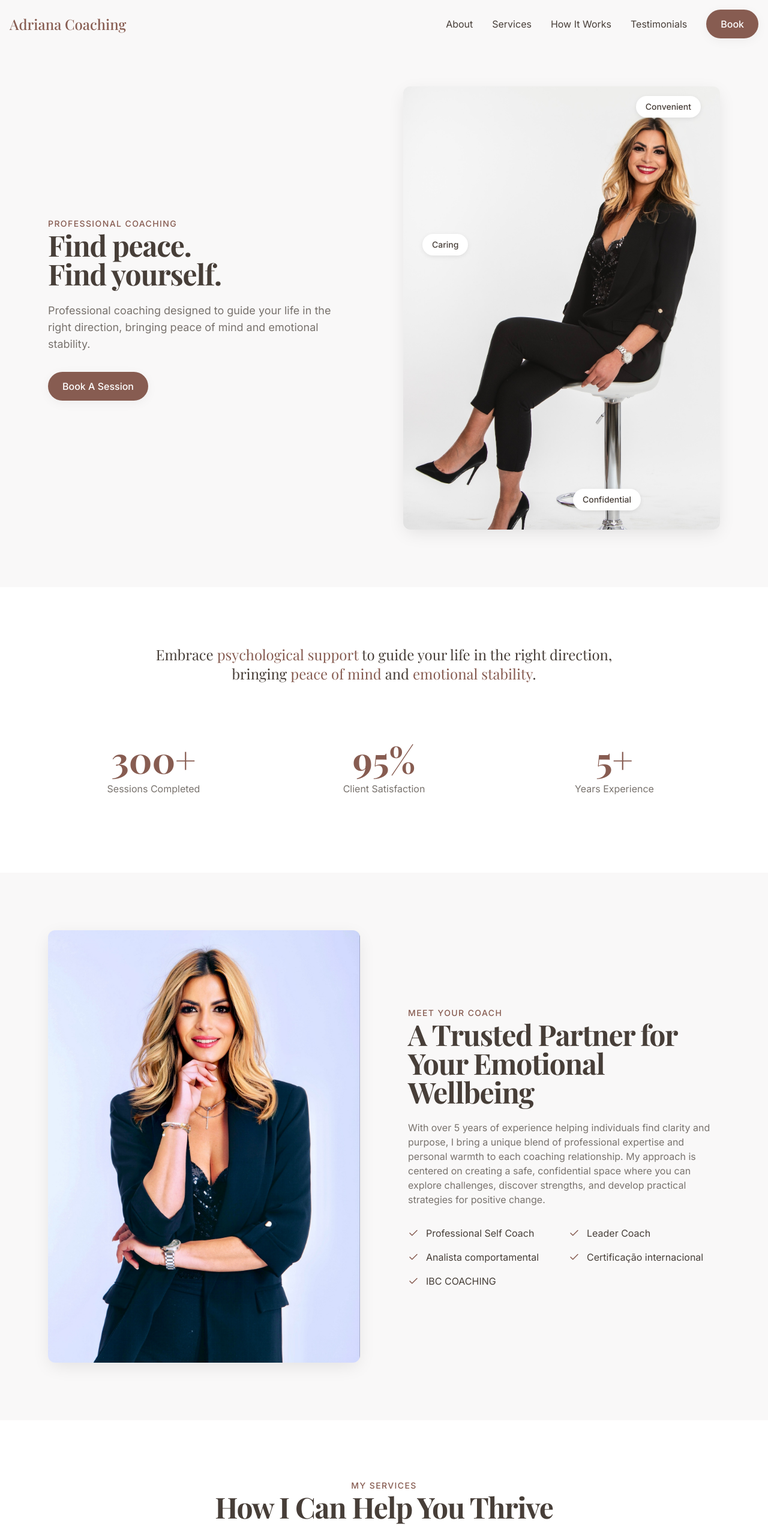
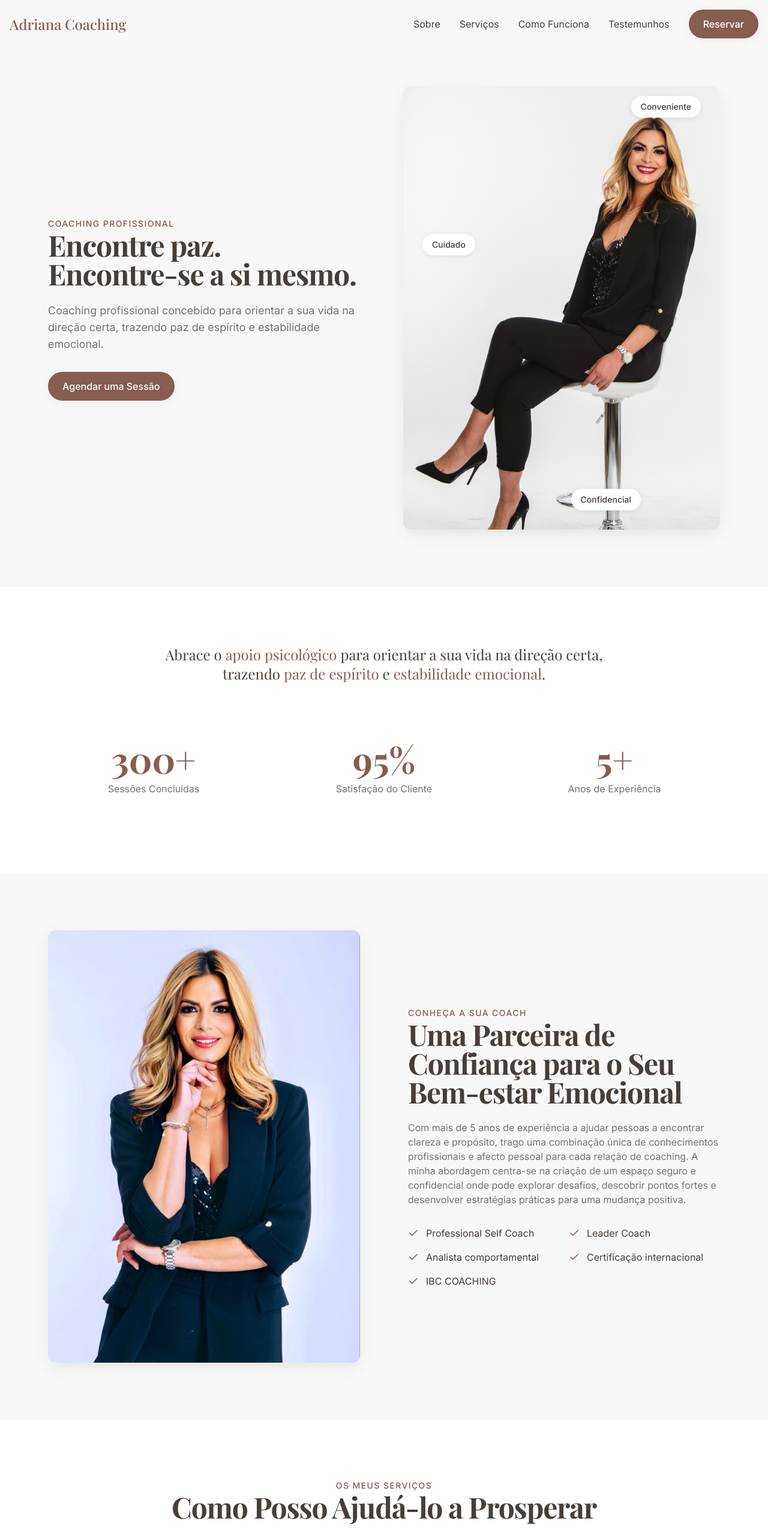
Before and after one commit to Vitor-VarelAI/adriana-empowerment-journey, a React (Vite) app: page / in a window 1280 px wide. Shown: the top 2566 px of the page at 60% size. Built offline with nearby package versions, Linux system fonts and the light colour scheme.

Commit message:
Translate text to Portuguese
Translate the text content of the website to European Portuguese.

```diff
--- a/src/components/About.tsx
+++ b/src/components/About.tsx
@@ -40,14 +40,14 @@ const About = () => {
             viewport={{ once: true }}
             transition={{ duration: 0.7 }}
           >
-            <span className="section-subtitle">MEET YOUR COACH</span>
-            <h2 className="section-title">A Trusted Partner for Your Emotional Wellbeing</h2>
+            <span className="section-subtitle">CONHEÇA A SUA COACH</span>
+            <h2 className="section-title">Uma Parceira de Confiança para o Seu Bem-estar Emocional</h2>
             <p className="text-muted-foreground mb-8">
-              With over 5 years of experience helping individuals find clarity and purpose,
-              I bring a unique blend of professional expertise and personal warmth to each
-              coaching relationship. My approach is centered on creating a safe, confidential
-              space where you can explore challenges, discover strengths, and develop
-              practical strategies for positive change.
+              Com mais de 5 anos de experiência a ajudar pessoas a encontrar clareza e propósito,
+              trago uma combinação única de conhecimentos profissionais e afecto pessoal para cada
+              relação de coaching. A minha abordagem centra-se na criação de um espaço seguro e confidencial
+              onde pode explorar desafios, descobrir pontos fortes e desenvolver
+              estratégias práticas para uma mudança positiva.
             </p>
 
             {/* Credentials */}
--- a/src/components/BookingTable.tsx
+++ b/src/components/BookingTable.tsx
@@ -63,7 +63,7 @@ const BookingTable = () => {
       });
 
       // You could add a toast notification here
-      alert('Booking request submitted! We will contact you soon.');
+      alert('Pedido de reserva enviado! Entraremos em contacto em breve.');
     }
   };
 
@@ -88,7 +88,7 @@ const BookingTable = () => {
           className="max-w-4xl mx-auto"
         >
           <div className="text-center mb-12">
-            <h2 className="section-title">Agende Sua Sessão</h2>
+            <h2 className="section-title">Agende a Sua Sessão</h2>
             <p className="text-muted-foreground mt-4">
               Selecione o serviço, a data e o horário que melhor se adequam à sua agenda.
             </p>
@@ -209,7 +209,7 @@ const BookingTable = () => {
                     <TableRow>
                       <TableCell colSpan={4} className="py-6">
                         <div className="space-y-4">
-                          <h3 className="text-lg font-playfair">Confirme sua Reserva</h3>
+                          <h3 className="text-lg font-playfair">Confirme a sua Reserva</h3>
                           <div className="bg-brown/5 p-4 rounded-lg space-y-3">
                             <div className="flex justify-between">
                               <span className="text-muted-foreground">Serviço:</span>
--- a/src/components/CTA.tsx
+++ b/src/components/CTA.tsx
@@ -13,9 +13,9 @@ const CTA = () => {
           viewport={{ once: true }}
           transition={{ duration: 0.7 }}
         >
-          <h2 className="section-title">Take the First Step Toward the Life You Deserve</h2>
+          <h2 className="section-title">Dê o Primeiro Passo para a Vida que Merece</h2>
           <p className="text-muted-foreground mb-6">
-            Begin your journey to a more balanced, fulfilling life with professional guidance and support.
+            Comece a sua jornada para uma vida mais equilibrada e gratificante com orientação e apoio profissional.
           </p>
           <div className="mb-8 p-6 bg-white/50 rounded-lg border border-brown/10">
             <p className="text-brown italic font-playfair text-lg">
--- a/src/components/Features.tsx
+++ b/src/components/Features.tsx
@@ -3,9 +3,9 @@ import { motion } from 'framer-motion';
 
 const Features = () => {
   const stats = [
-    { number: '300+', description: 'Sessions Completed' },
-    { number: '95%', description: 'Client Satisfaction' },
-    { number: '5+', description: 'Years Experience' },
+    { number: '300+', description: 'Sessões Concluídas' },
+    { number: '95%', description: 'Satisfação do Cliente' },
+    { number: '5+', description: 'Anos de Experiência' },
   ];
 
   return (
@@ -20,7 +20,7 @@ const Features = () => {
           transition={{ duration: 0.7 }}
         >
           <p className="text-xl md:text-2xl text-darkgray font-playfair leading-relaxed">
-            Embrace <span className="text-brown">psychological support</span> to guide your life in the right direction, bringing <span className="text-brown">peace of mind</span> and <span className="text-brown">emotional stability</span>.
+            Abrace o <span className="text-brown">apoio psicológico</span> para orientar a sua vida na direção certa, trazendo <span className="text-brown">paz de espírito</span> e <span className="text-brown">estabilidade emocional</span>.
           </p>
         </motion.div>
 
--- a/src/components/Footer.tsx
+++ b/src/components/Footer.tsx
@@ -19,7 +19,7 @@ const Footer = () => {
             Adriana Coaching
           </motion.a>
           <p className="text-muted-foreground mb-6 text-sm text-center">
-            Professional coaching to help you find peace and balance
+            Coaching profissional para o ajudar a encontrar paz e equilíbrio
           </p>
 
           {/* Social Icons */}
@@ -48,7 +48,7 @@ const Footer = () => {
           </div>
 
           <p className="text-muted-foreground text-sm">
-            &copy; {currentYear} Adriana Coaching. All rights reserved.
+            &copy; {currentYear} Adriana Coaching. Todos os direitos reservados.
           </p>
         </div>
       </div>
--- a/src/components/Header.tsx
+++ b/src/components/Header.tsx
@@ -17,10 +17,10 @@ const Header = () => {
   }, []);
 
   const navLinks = [
-    { name: 'About', href: '#about' },
-    { name: 'Services', href: '#services' },
-    { name: 'How It Works', href: '#process' },
-    { name: 'Testimonials', href: '#testimonials' },
+    { name: 'Sobre', href: '#about' },
+    { name: 'Serviços', href: '#services' },
+    { name: 'Como Funciona', href: '#process' },
+    { name: 'Testemunhos', href: '#testimonials' },
   ];
 
   return (
@@ -57,7 +57,7 @@ const Header = () => {
             animate={{ opacity: 1, scale: 1 }}
             transition={{ duration: 0.3, delay: 0.5 }}
           >
-            Book
+            Reservar
           </motion.a>
         </nav>
 
@@ -96,7 +96,7 @@ const Header = () => {
               className="button-primary text-center"
               onClick={() => setIsMenuOpen(false)}
             >
-              Book
+              Reservar
             </a>
           </div>
         </motion.div>
--- a/src/components/Hero.tsx
+++ b/src/components/Hero.tsx
@@ -39,13 +39,13 @@ const Hero = () => {
             animate={{ opacity: 1, x: 0 }}
             transition={{ duration: 0.7 }}
           >
-            <span className="section-subtitle">PROFESSIONAL COACHING</span>
+            <span className="section-subtitle">COACHING PROFISSIONAL</span>
             <h1 className="section-title mb-6">
-              Find peace.<br/>Find yourself.
+              Encontre paz.<br/>Encontre-se a si mesmo.
             </h1>
             <p className="text-muted-foreground text-lg mb-8 max-w-lg">
-              Professional coaching designed to guide your life in the right direction,
-              bringing peace of mind and emotional stability.
+              Coaching profissional concebido para orientar a sua vida na direção certa,
+              trazendo paz de espírito e estabilidade emocional.
             </p>
             <motion.a
               href="#book"
@@ -53,7 +53,7 @@ const Hero = () => {
               whileHover={{ scale: 1.05 }}
               whileTap={{ scale: 0.98 }}
             >
-              Book A Session
+              Agendar uma Sessão
             </motion.a>
           </motion.div>
 
@@ -80,7 +80,7 @@ const Hero = () => {
                 transition={{ duration: 0.5, delay: 0.6 }}
                 whileHover={{ y: -5 }}
               >
-                Convenient
+                Conveniente
               </motion.div>
 
               <motion.div
@@ -90,7 +90,7 @@ const Hero = () => {
                 transition={{ duration: 0.5, delay: 0.8 }}
                 whileHover={{ y: -5 }}
               >
-                Caring
+                Cuidado
               </motion.div>
 
               <motion.div
@@ -100,7 +100,7 @@ const Hero = () => {
                 transition={{ duration: 0.5, delay: 1 }}
                 whileHover={{ y: -5 }}
               >
-                Confidential
+                Confidencial
               </motion.div>
             </div>
           </motion.div>
--- a/src/components/Process.tsx
+++ b/src/components/Process.tsx
@@ -5,18 +5,18 @@ const Process = () => {
   const steps = [
     {
       number: '1',
-      title: 'Initial Contact',
-      description: 'Reach out through a simple booking form to schedule your first session and share your goals.'
+      title: 'Contacto Inicial',
+      description: 'Contacte-nos através de um simples formulário de reserva para agendar a sua primeira sessão e partilhar os seus objetivos.'
     },
     {
       number: '2',
-      title: 'Personalized Plan',
-      description: 'Together we\'ll create a tailored approach to address your unique challenges and aspirations.'
+      title: 'Plano Personalizado',
+      description: 'Juntos, criaremos uma abordagem personalizada para lidar com os seus desafios e aspirações únicas.'
     },
     {
       number: '3',
-      title: 'Coaching Sessions',
-      description: 'Regular one-on-one sessions provide guidance, accountability, and support on your journey.'
+      title: 'Sessões de Coaching',
+      description: 'Sessões regulares individuais proporcionam orientação, responsabilização e apoio na sua jornada.'
     }
   ];
 
@@ -30,8 +30,8 @@ const Process = () => {
           viewport={{ once: true }}
           transition={{ duration: 0.7 }}
         >
-          <span className="section-subtitle">HOW IT WORKS</span>
-          <h2 className="section-title">Simple, Convenient, Effective</h2>
+          <span className="section-subtitle">COMO FUNCIONA</span>
+          <h2 className="section-title">Simples, Conveniente, Eficaz</h2>
         </motion.div>
 
         <div className="grid grid-cols-1 md:grid-cols-3 gap-8">
--- a/src/components/Services.tsx
+++ b/src/components/Services.tsx
@@ -11,23 +11,23 @@ const Services = () => {
   const services = [
     {
       icon: <Users className="w-10 h-10 text-brown" />,
-      title: 'Personal Development',
-      description: 'Discover your true potential and build the self-confidence to create meaningful change in your life.'
+      title: 'Desenvolvimento Pessoal',
+      description: 'Descubra o seu verdadeiro potencial e construa a autoconfiança necessária para criar mudanças significativas na sua vida.'
     },
     {
       icon: <TrendingUp className="w-10 h-10 text-brown" />,
-      title: 'Leadership Coaching',
-      description: 'Develop your leadership abilities and learn to inspire and motivate others to achieve common goals.'
+      title: 'Coaching de Liderança',
+      description: 'Desenvolva as suas capacidades de liderança e aprenda a inspirar e motivar os outros para alcançar objetivos comuns.'
     },
     {
       icon: <Briefcase className="w-10 h-10 text-brown" />,
-      title: 'Career Transition',
-      description: 'Navigate career changes with confidence and clarity, aligning your professional path with your values.'
+      title: 'Transição de Carreira',
+      description: 'Navegue pelas mudanças de carreira com confiança e clareza, alinhando o seu percurso profissional com os seus valores.'
     },
     {
       icon: <Heart className="w-10 h-10 text-brown" />,
-      title: 'Work-Life Balance',
-      description: 'Create harmony between your professional ambitions and personal well-being for a more fulfilling life.'
+      title: 'Equilíbrio Trabalho-Vida',
+      description: 'Crie harmonia entre as suas ambições profissionais e o bem-estar pessoal para uma vida mais gratificante.'
     }
   ];
 
@@ -41,8 +41,8 @@ const Services = () => {
           viewport={{ once: true }}
           transition={{ duration: 0.7 }}
         >
-          <span className="section-subtitle">MY SERVICES</span>
-          <h2 className="section-title">How I Can Help You Thrive</h2>
+          <span className="section-subtitle">OS MEUS SERVIÇOS</span>
+          <h2 className="section-title">Como Posso Ajudá-lo a Prosperar</h2>
         </motion.div>
 
         <div className="grid grid-cols-1 md:grid-cols-2 gap-8 mb-12">
@@ -75,7 +75,7 @@ const Services = () => {
             whileHover={{ scale: 1.05 }}
             whileTap={{ scale: 0.98 }}
           >
-            Book A Session
+            Agendar uma Sessão
           </motion.a>
         </div>
       </div>
--- a/src/components/Testimonials.tsx
+++ b/src/components/Testimonials.tsx
@@ -5,19 +5,19 @@ import { Quote } from 'lucide-react';
 const Testimonials = () => {
   const testimonials = [
     {
-      quote: "Working with Adriana has been transformative. She helped me navigate a difficult career transition with empathy and practical guidance.",
+      quote: "Trabalhar com a Adriana foi transformador. Ela ajudou-me a navegar numa transição de carreira difícil com empatia e orientação prática.",
       name: "Maria C.",
-      details: "38, Marketing Executive"
+      details: "38, Executiva de Marketing"
     },
     {
-      quote: "I've tried other coaches before, but Adriana's approach is different. She truly listens and provides insights that have changed my perspective.",
+      quote: "Já experimentei outros coaches antes, mas a abordagem da Adriana é diferente. Ela realmente ouve e fornece insights que mudaram a minha perspetiva.",
       name: "João P.",
-      details: "45, Entrepreneur"
+      details: "45, Empresário"
     },
     {
-      quote: "The tools and strategies Adriana shared have improved not just my work life, but my relationships and overall wellbeing too.",
+      quote: "As ferramentas e estratégias que a Adriana partilhou melhoraram não só a minha vida profissional, mas também os meus relacionamentos e o meu bem-estar geral.",
       name: "Ana S.",
-      details: "29, Teacher"
+      details: "29, Professora"
     }
   ];
 
@@ -31,8 +31,8 @@ const Testimonials = () => {
           viewport={{ once: true }}
           transition={{ duration: 0.7 }}
         >
-          <span className="section-subtitle">WHAT CLIENTS SAY</span>
-          <h2 className="section-title">Real Stories, Real Impact</h2>
+          <span className="section-subtitle">O QUE DIZEM OS CLIENTES</span>
+          <h2 className="section-title">Histórias Reais, Impacto Real</h2>
         </motion.div>
 
         <div className="grid grid-cols-1 md:grid-cols-3 gap-8">
```
